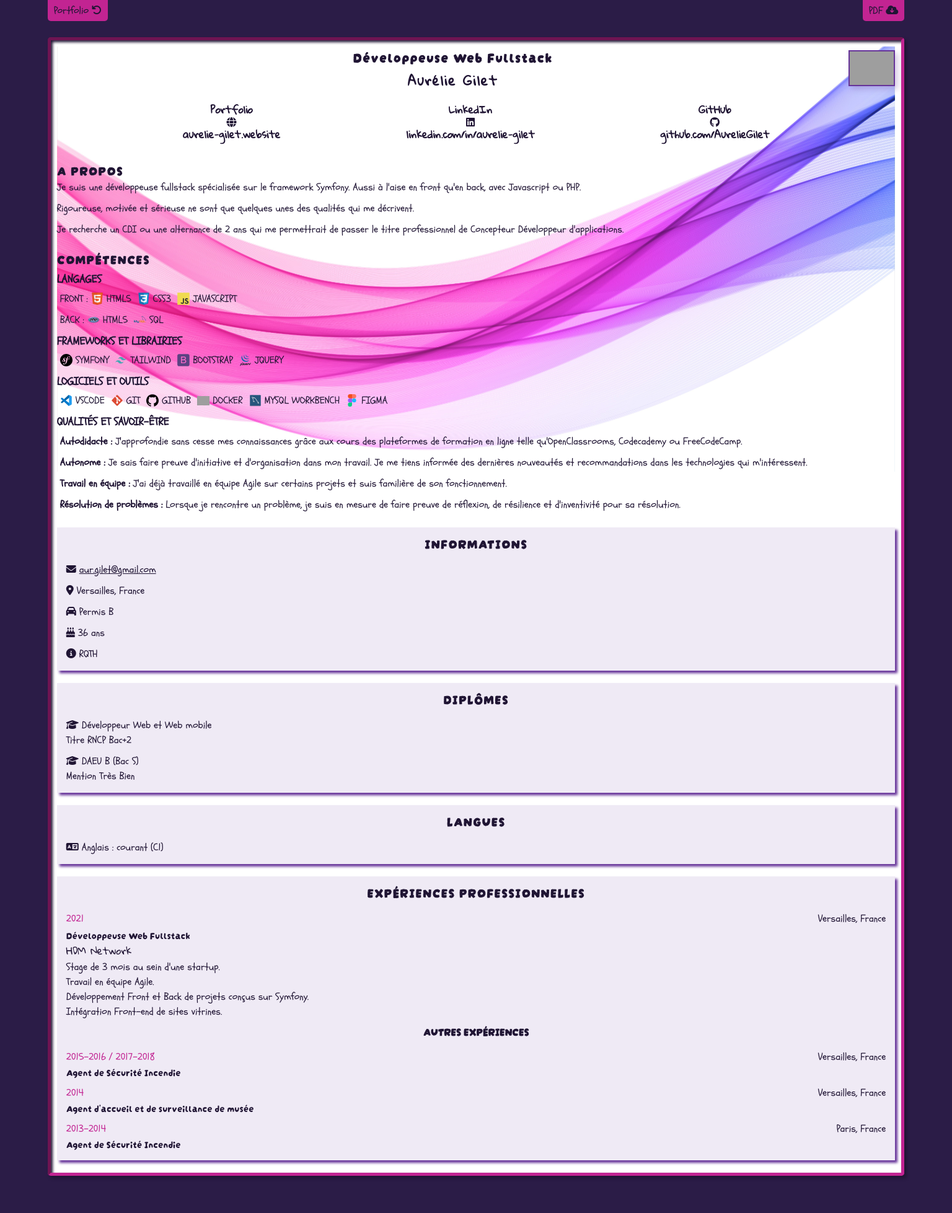
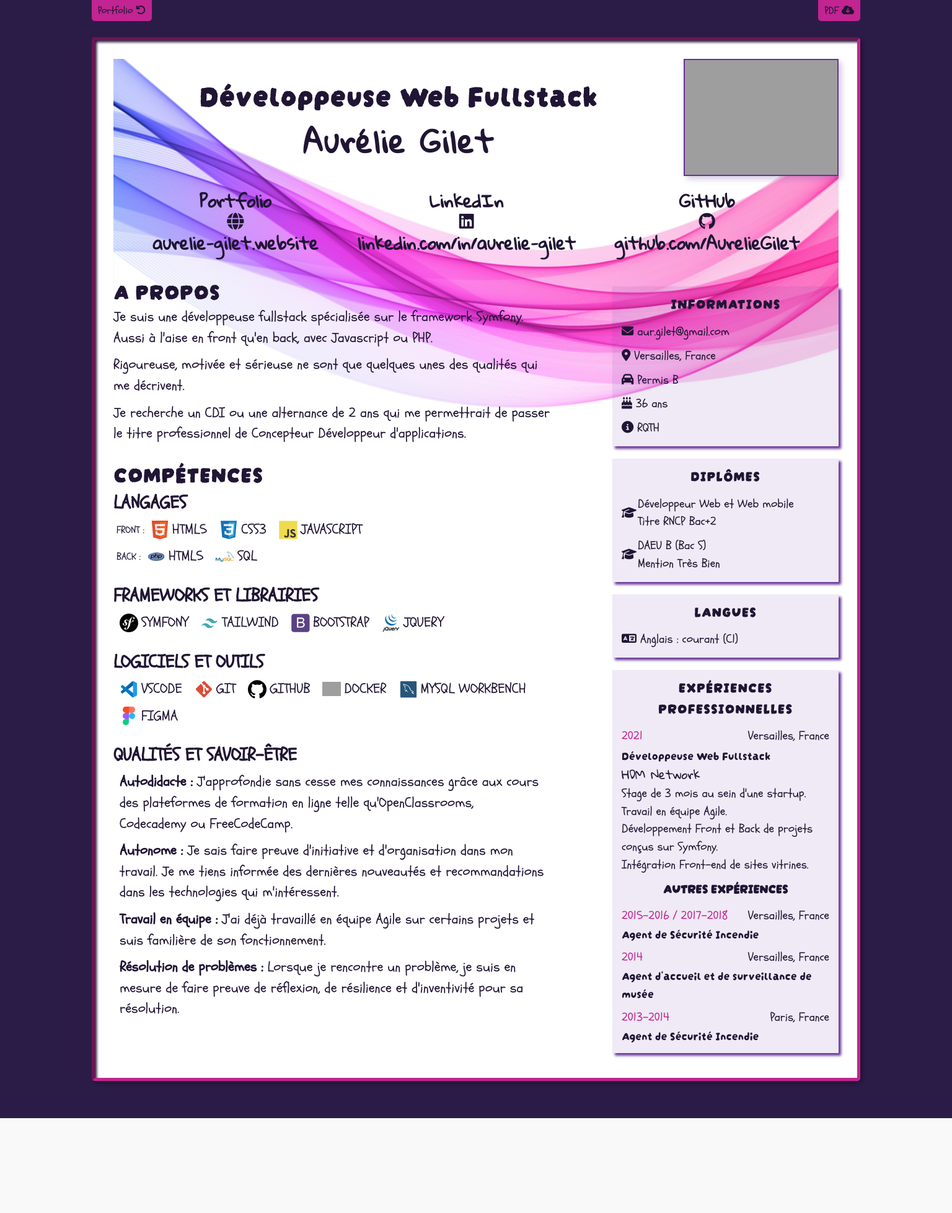
Before and after one commit to AurelieGilet/AurelieGilet.github.io, a PHP site: page /cv.html in a window 1536 px wide. Shown: the whole page at 62% size. After the commit the page ends 1804 px from the top, so only its background shows below. Run offline with PHP 8.4, Linux system fonts and the light colour scheme; some libraries are stand-ins or nearby versions; grey boxes are pictures that could not be loaded.

Commit message:
cv page desktop version + css

```diff
--- a/assets/css/cv.css
+++ b/assets/css/cv.css
@@ -24,8 +24,14 @@ h1, h2, h3 {
     letter-spacing: 0.1rem;
 }
 
-h2, h3 {
+h3 {
     font-size: 1.3rem;
+}
+
+h4 {
+    font-family: schoolbell;
+    font-size: 1.1rem;
+    font-weight: bold;
 }
 
 /***** COLORS ******/
@@ -91,6 +97,7 @@ body {
 
 .useful-width {
     width: 90%;
+    max-width: 1240px;
     padding: 60px 0;
     position: relative;
 }
@@ -138,6 +145,8 @@ main {
     width: calc(100% - 20px);
     position: absolute;
     z-index: 0;
+    -webkit-transform: scaleX(-1);
+    transform: scaleX(-1);
 }
 
 #wrapper {
@@ -193,13 +202,6 @@ section {
     width: 100%;
 }
 
-section h4 {
-    font-family: schoolbell;
-    font-size: 1.1rem;
-    font-weight: bold;
-    margin-top: 5px;
-}
-
 /* ABOUT */
 #about {
     margin: 10px 0;
@@ -211,6 +213,10 @@ section h4 {
 
 /* SKILLS */
 #skills {
+    margin-bottom: 10px;
+}
+
+#skills article {
     margin-bottom: 10px;
 }
 
@@ -270,14 +276,19 @@ aside article li {
     vertical-align: middle;
 }
 
-aside article a {
-    text-decoration: underline;
-}
-
 aside article svg {
     font-size: 1.2rem;
     margin-right: 5px;
     color: var(--rebecca-purple);
+}
+
+.li-diploma {
+    display: flex;
+    justify-content: flex-start;
+    align-items: center;
+}
+.li-diploma p{
+    margin-left: 2px;
 }
 
 /* WORK EXPERIENCES */
@@ -303,8 +314,122 @@ aside article svg {
 }
 
 /***** RESPONSIVE *****/
+@media screen and (min-width: 768px) {
+    /***** UTILITIES ******/
+    h1, h2 {
+        font-size: 2.2rem;
+    }
+    #about h3, #skills h3 {
+        font-size: 2rem;
+    }
+    h4 {
+        font-size: 1.8rem;
+    }
+    #about p, #skills li {
+        font-size: 1.2rem;
+    }
+    /***** HEADER *****/
+    /* TITLE */
+    .cv-banner img {
+        width: 175px;
+    }
+    /* NAV */
+    .cv-nav {
+        font-size: 1.2rem;
+    }
+
+    .cv-nav li svg {
+        font-size: 2.5rem;
+    }
+    /***** SECTIONS *****/
+    #cv-main {
+        flex-direction: row;
+        align-items: flex-start;
+    }
+    #cv-content {
+        margin-right: 10px;
+    }
+    #skills article {
+        margin-bottom: 20px;
+    }
+    #skills img {
+        width: 25px;
+    }
+    /* ASIDE */
+    aside {
+        min-width: 265px;
+        margin-top: 20px;
+    }
+}
+
 @media screen and (min-width: 1024px) {
     .desktop {
         display: block;
     }
+    /***** MAIN *****/
+    main {
+        padding: 30px;
+    }
+    .banner {
+        width: calc(100% - 60px);
+        position: absolute;
+        z-index: 0;
+    }
+    /***** SECTIONS *****/
+    #cv-content {
+        margin-right: 20px;
+    }
+    /* ASIDE */
+    aside {
+        min-width: 365px;
+    }
 }
+
+@media screen and (min-width: 1380px) {
+    /***** UTILITIES ******/
+    h1, h2 {
+        font-size: 3rem;
+    }
+    #about h3, #skills h3 {
+        font-size: 2.2rem;
+    }
+    h4 {
+        font-size: 1.8rem;
+    }
+    #about p, #skills li {
+        font-size: 1.4rem;
+    }
+    /***** HEADER *****/
+    /* TITLE */
+    .cv-banner img {
+        width: 250px;
+    }
+    /* NAV */
+    .cv-nav {
+        font-size: 1.7rem;
+    }
+
+    .cv-nav li svg {
+        font-size: 3rem;
+    }
+    /***** SECTIONS *****/
+    #cv-content {
+        margin-right: 100px;
+    }
+    #skills li {
+        padding: 5px 10px;
+    }
+    #skills img {
+        width: 30px;
+    }
+    /* ASIDE */
+    aside article h3 {
+        font-size: 1.4rem;
+    }
+    aside article h4 {
+        font-size: 1.3rem;
+    }
+    aside article li {
+        font-size: 1.2rem;
+    }
+}
--- a/cv.html
+++ b/cv.html
@@ -24,10 +24,12 @@
                         <i class="fa-solid fa-arrow-rotate-left"></i>
                     </div>
                 </a>
+                <a href="assets/docs/cv_aurelie-gilet.pdf">
                     <div class="button pdf">
                         PDF
                         <i class="fa-solid fa-cloud-arrow-down"></i>
                     </div>
+                </a>
                 <main>
                     <img class="banner" src="assets/img/cv/cv-bg.jpg" alt="">
                     <div id="wrapper">
@@ -77,8 +79,8 @@
                                 </ul>
                             </nav>
                         </header>
-                        <div class="flex-centered-column">
-                            <div class="flex-centered-column">
+                        <div id="cv-main" class="flex-centered-column">
+                            <div id="cv-content" class="flex-centered-column">
                                 <section id="about">
                                     <h3>A PROPOS</h3>
                                     <p>Je suis une développeuse fullstack spécialisée sur le framework Symfony. Aussi à l'aise en front qu'en back, avec Javascript ou PHP.</p>
@@ -227,15 +229,19 @@
                                 <article>
                                     <h3>DIPLÔMES</h3>
                                     <ul>
-                                        <li>
+                                        <li class="li-diploma">
                                             <i class="fa-solid fa-graduation-cap"></i>
+                                            <p>
                                                 Développeur Web et Web mobile <br>
                                                 Titre RNCP Bac+2
+                                            </p>
                                         </li>
-                                        <li>
+                                        <li class="li-diploma">
                                             <i class="fa-solid fa-graduation-cap"></i>
+                                            <p>
                                                 DAEU B (Bac S) <br>
                                                 Mention Très Bien
+                                            </p>
                                         </li>
                                     </ul>
                                 </article>
```
Lines whose indentation alone changed are shown as unchanged.
